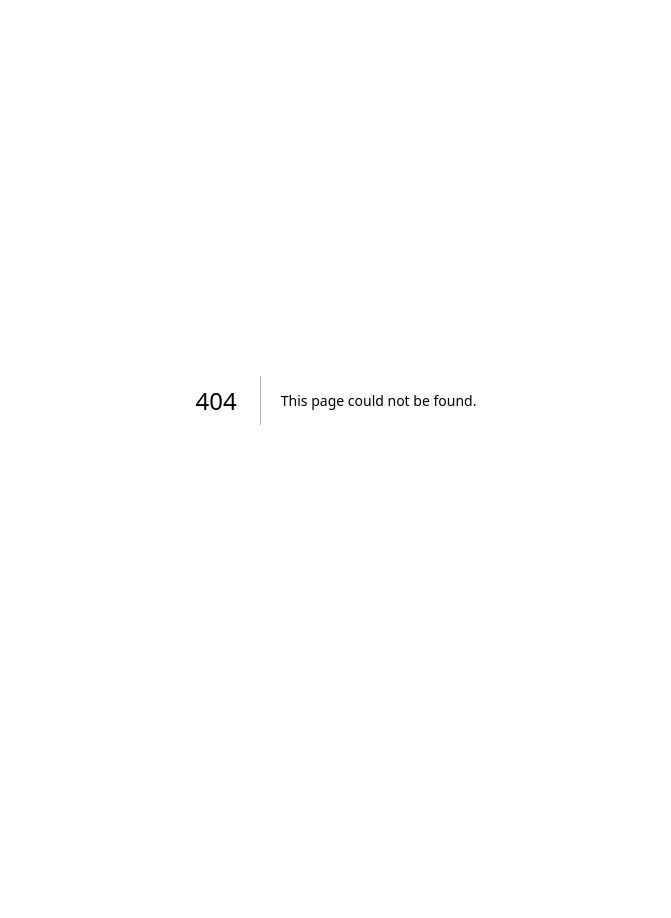
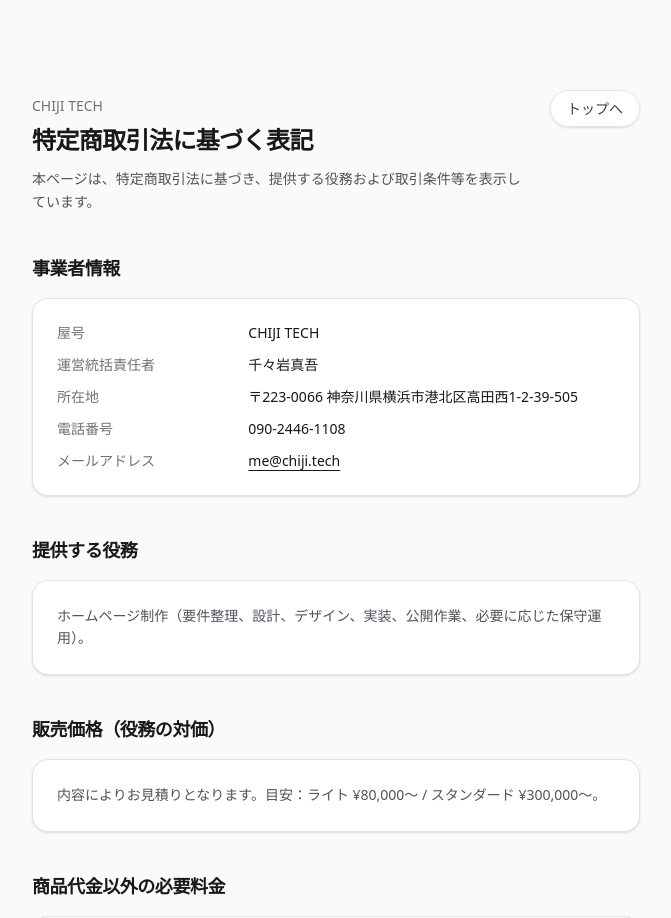
Before and after one commit to Chiji1108/chiji-tech, a Next.js app: page /tokusho in a window 1280 px wide. Before the commit this address had no page. Shown: the top 918 px of the page, without its empty margins (304-975 px from the left). Before the commit the page ends 800 px from the top, so only its background shows below. Built offline with nearby package versions, Linux system fonts and the light colour scheme.

Commit message:
Add "特定商取引法に基づく表記" page with business information and link from homepage; include footer link on homepage and production page.

```diff
--- a/src/app/hp/page.tsx
+++ b/src/app/hp/page.tsx
@@ -209,6 +209,17 @@ export default function HomePageProductionPage() {
                   </a>
                 </dd>
               </div>
+              <div className="grid grid-cols-1 gap-1 sm:grid-cols-3 sm:gap-4">
+                <dt className="text-zinc-500 dark:text-zinc-400">特商法表記</dt>
+                <dd className="text-zinc-900 sm:col-span-2 dark:text-zinc-100">
+                  <Link
+                    className="underline underline-offset-4 hover:text-zinc-700 dark:hover:text-zinc-300"
+                    href="/tokusho"
+                  >
+                    特定商取引法に基づく表記
+                  </Link>
+                </dd>
+              </div>
             </dl>
           </Card>
           <p className="mt-4 text-sm text-zinc-500 leading-relaxed dark:text-zinc-500">
--- a/src/app/page.tsx
+++ b/src/app/page.tsx
@@ -1,5 +1,6 @@
 import { Github, Linkedin } from "lucide-react";
 import Image from "next/image";
+import Link from "next/link";
 
 function ZennIcon({ className }: { className?: string }) {
   return (
@@ -168,6 +169,15 @@ export default function Home() {
             ))}
           </div>
         </section>
+
+        <footer className="mt-16 flex items-center justify-center gap-4 text-sm text-zinc-500 dark:text-zinc-400">
+          <Link
+            className="underline underline-offset-4 hover:text-zinc-700 dark:hover:text-zinc-300"
+            href="/tokusho"
+          >
+            特定商取引法に基づく表記
+          </Link>
+        </footer>
       </main>
     </div>
   );
--- /dev/null
+++ b/src/app/tokusho/page.tsx
@@ -0,0 +1,189 @@
+import type { Metadata } from "next";
+import Link from "next/link";
+
+const CONTACT_EMAIL = "me@chiji.tech";
+
+// NOTE: Fill these in with your actual business information for compliance.
+const BUSINESS_INFO = {
+  tradeName: "CHIJI TECH",
+  operator: "千々岩真吾",
+  address: "〒223-0066 神奈川県横浜市港北区高田西1-2-39-505",
+  phone: "090-2446-1108",
+};
+
+export const metadata: Metadata = {
+  title: "特定商取引法に基づく表記 | CHIJI TECH",
+  description:
+    "特定商取引法に基づく表記（事業者情報、販売価格、支払い方法、キャンセル等）。",
+};
+
+function Section({
+  title,
+  children,
+}: {
+  title: string;
+  children: React.ReactNode;
+}) {
+  return (
+    <section className="mt-10">
+      <h2 className="mb-4 font-semibold text-lg text-zinc-900 tracking-tight dark:text-zinc-100">
+        {title}
+      </h2>
+      {children}
+    </section>
+  );
+}
+
+function Card({ children }: { children: React.ReactNode }) {
+  return (
+    <div className="rounded-2xl border border-zinc-200 bg-white p-6 shadow-sm dark:border-zinc-800 dark:bg-zinc-900">
+      {children}
+    </div>
+  );
+}
+
+function DefinitionList({
+  items,
+}: {
+  items: Array<{ term: string; description: React.ReactNode }>;
+}) {
+  return (
+    <dl className="grid gap-3 text-sm">
+      {items.map((item) => (
+        <div
+          className="grid grid-cols-1 gap-1 sm:grid-cols-3 sm:gap-4"
+          key={item.term}
+        >
+          <dt className="text-zinc-500 dark:text-zinc-400">{item.term}</dt>
+          <dd className="text-zinc-900 sm:col-span-2 dark:text-zinc-100">
+            {item.description}
+          </dd>
+        </div>
+      ))}
+    </dl>
+  );
+}
+
+export default function TokushoPage() {
+  return (
+    <div className="flex min-h-screen justify-center bg-zinc-50 dark:bg-zinc-950">
+      <main className="w-full max-w-2xl px-6 py-16 sm:px-8 sm:py-24">
+        <header className="flex items-start justify-between gap-6">
+          <div>
+            <p className="text-sm text-zinc-500 dark:text-zinc-400">
+              CHIJI TECH
+            </p>
+            <h1 className="mt-2 font-semibold text-2xl text-zinc-900 tracking-tight dark:text-zinc-100">
+              特定商取引法に基づく表記
+            </h1>
+            <p className="mt-3 text-pretty text-sm text-zinc-600 leading-relaxed dark:text-zinc-400">
+              本ページは、特定商取引法に基づき、提供する役務および取引条件等を表示しています。
+            </p>
+          </div>
+
+          <nav className="shrink-0">
+            <Link
+              className="rounded-full border border-zinc-200 bg-white px-4 py-2 text-sm text-zinc-700 shadow-sm hover:bg-zinc-50 dark:border-zinc-800 dark:bg-zinc-900 dark:text-zinc-200 dark:hover:bg-zinc-800"
+              href="/"
+            >
+              トップへ
+            </Link>
+          </nav>
+        </header>
+
+        <Section title="事業者情報">
+          <Card>
+            <DefinitionList
+              items={[
+                { term: "屋号", description: BUSINESS_INFO.tradeName },
+                { term: "運営統括責任者", description: BUSINESS_INFO.operator },
+                { term: "所在地", description: BUSINESS_INFO.address },
+                { term: "電話番号", description: BUSINESS_INFO.phone },
+                {
+                  term: "メールアドレス",
+                  description: (
+                    <a
+                      className="underline underline-offset-4 hover:text-zinc-700 dark:hover:text-zinc-300"
+                      href={`mailto:${CONTACT_EMAIL}`}
+                    >
+                      {CONTACT_EMAIL}
+                    </a>
+                  ),
+                },
+              ]}
+            />
+          </Card>
+        </Section>
+
+        <Section title="提供する役務">
+          <Card>
+            <p className="text-sm text-zinc-600 leading-relaxed dark:text-zinc-400">
+              ホームページ制作（要件整理、設計、デザイン、実装、公開作業、必要に応じた保守運用）。
+            </p>
+          </Card>
+        </Section>
+
+        <Section title="販売価格（役務の対価）">
+          <Card>
+            <p className="text-sm text-zinc-600 leading-relaxed dark:text-zinc-400">
+              内容によりお見積りとなります。目安：ライト ¥80,000〜 /
+              スタンダード ¥300,000〜。
+            </p>
+          </Card>
+        </Section>
+
+        <Section title="商品代金以外の必要料金">
+          <Card>
+            <p className="text-sm text-zinc-600 leading-relaxed dark:text-zinc-400">
+              銀行振込の場合の振込手数料、ならびに制作に付随して発生する実費（例：有料素材、外部サービス利用料等）がある場合は事前にお知らせします。
+            </p>
+          </Card>
+        </Section>
+
+        <Section title="支払方法">
+          <Card>
+            <p className="text-sm text-zinc-600 leading-relaxed dark:text-zinc-400">
+              クレジットカード決済（Stripe）または銀行振込（ご希望時）。
+            </p>
+          </Card>
+        </Section>
+
+        <Section title="支払時期">
+          <Card>
+            <p className="text-sm text-zinc-600 leading-relaxed dark:text-zinc-400">
+              お見積り時に定める支払期日までにお支払いください（例：着手前の一括、または着手金＋納品時等）。
+            </p>
+          </Card>
+        </Section>
+
+        <Section title="役務の提供時期">
+          <Card>
+            <p className="text-sm text-zinc-600 leading-relaxed dark:text-zinc-400">
+              原則として入金確認後に着手します。納期は内容により異なり、目安は1〜3ヶ月です。
+            </p>
+          </Card>
+        </Section>
+
+        <Section title="キャンセル・返金">
+          <Card>
+            <p className="text-sm text-zinc-600 leading-relaxed dark:text-zinc-400">
+              着手前のキャンセルは原則可能です。着手後は、進行状況に応じて実費・工数分をご請求させていただく場合があります。詳細はお見積もり時に明記します。
+            </p>
+          </Card>
+        </Section>
+
+        <Section title="表現および役務に関する注意書き">
+          <Card>
+            <p className="text-sm text-zinc-600 leading-relaxed dark:text-zinc-400">
+              役務の性質上、制作物・成果はお客様のご要望や素材のご提供状況等により変動します。提供内容・仕様・成果物の範囲はお見積りおよび合意内容に従います。
+            </p>
+          </Card>
+        </Section>
+
+        <footer className="mt-12 border-zinc-200 border-t pt-6 text-sm text-zinc-500 dark:border-zinc-800 dark:text-zinc-500">
+          <p>最終更新日：2025年12月20日</p>
+        </footer>
+      </main>
+    </div>
+  );
+}
```
